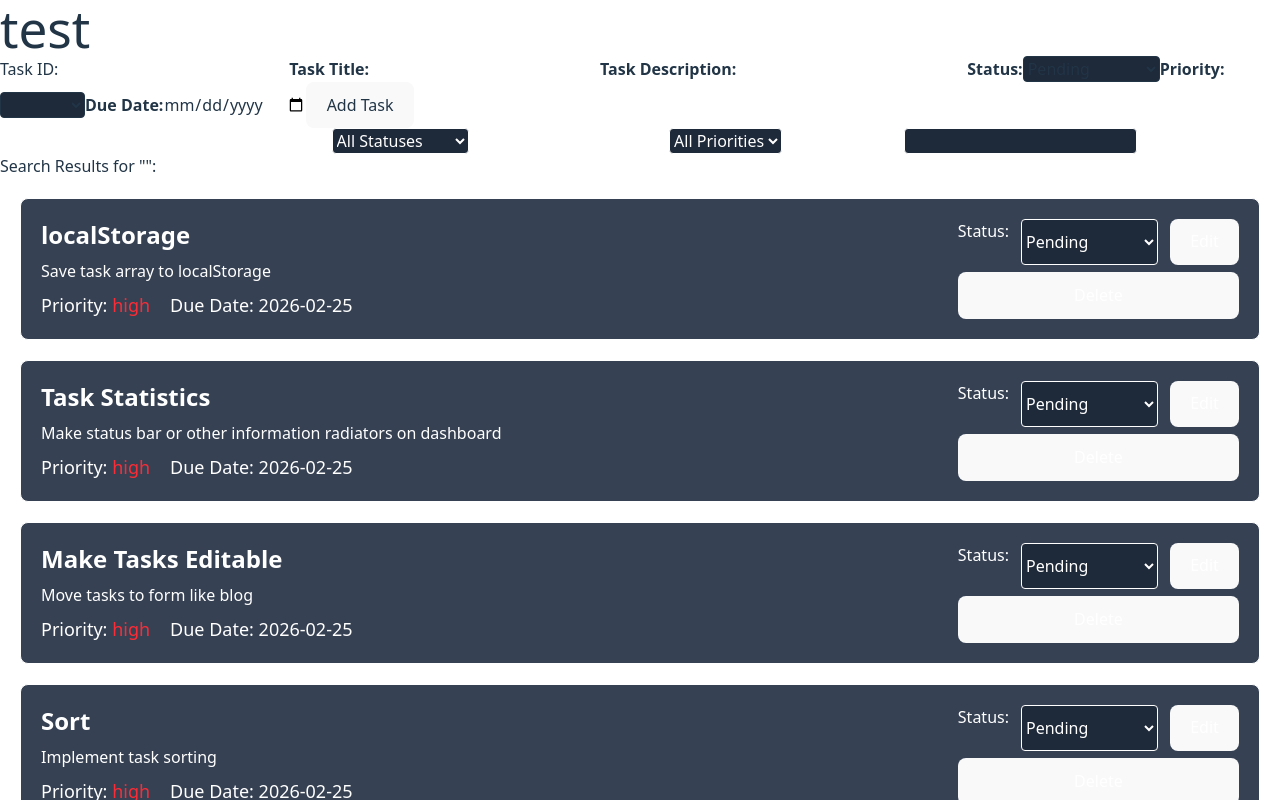
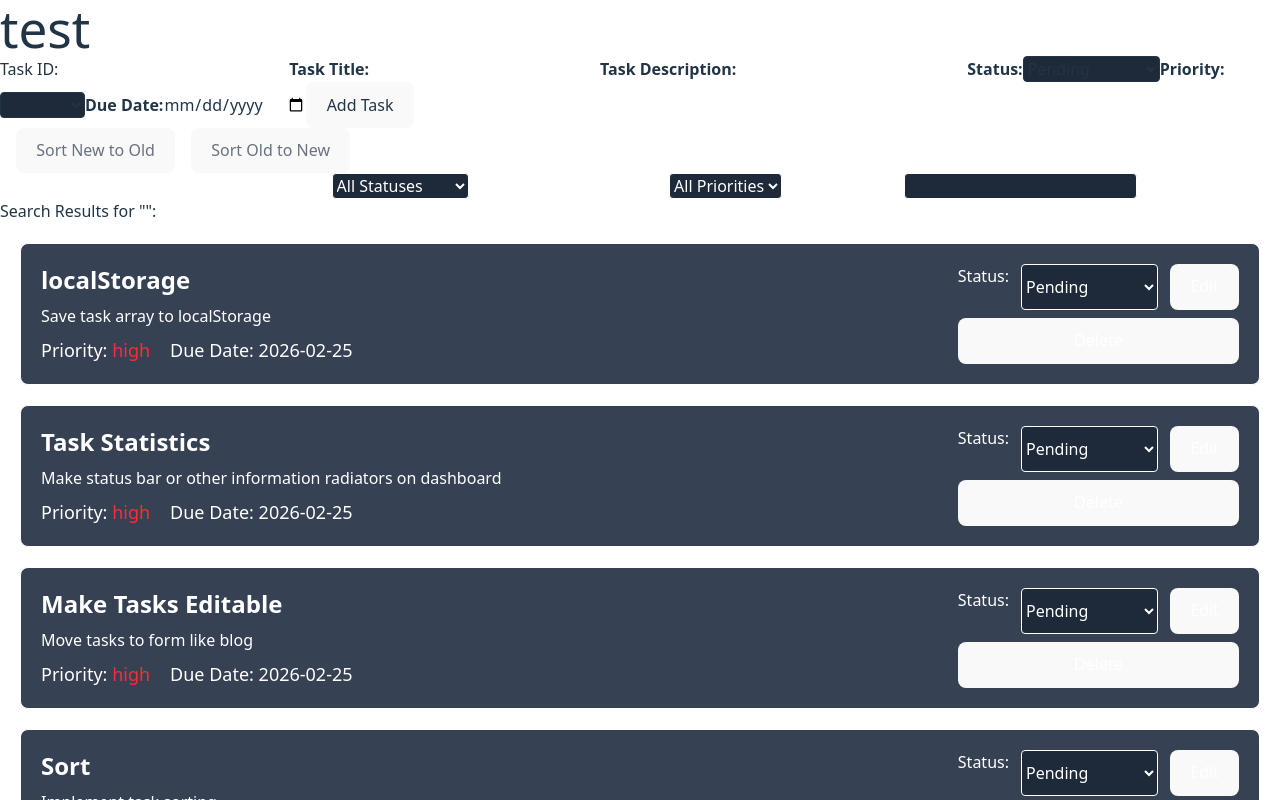
Before and after one commit to elysewelsh/sba9, a React (Vite) app: page / in a window 1280 px wide. Shown: the top 800 px of the page. Built offline with nearby package versions, Linux system fonts and the light colour scheme.

Commit message:
can sort and comments added.

```diff
--- a/src/components/Dashboard/Dashboard.tsx
+++ b/src/components/Dashboard/Dashboard.tsx
@@ -3,7 +3,7 @@ import type { DashboardProps, Task, TaskPriority, TaskStatus }from "../../types"
 import { TaskForm } from "../TaskForm/TaskForm"
 import { TaskFilter } from "../TaskFilter/TaskFilter"
 import {TaskList } from "../TaskList/Tasklist"
-import { formGood } from "../../utils/taskUtils"
+import { formGood, localStore } from "../../utils/taskUtils"
 
 export function Dashboard ( {text}: DashboardProps) {
 
@@ -145,12 +145,17 @@ export function Dashboard ( {text}: DashboardProps) {
         }
     ]
 
+
+// keeps track of current state of task list (filtered?) and retrieves from local storage as initial state
     const [tasks, setTasks] = useState<Task[]>(() => {
         const localStorageExists = localStorage.getItem('tasks');
         return localStorageExists ? JSON.parse(localStorageExists) : ogTasks;
     });
 
+// keeps track of task id to be edited
     const [editId, setEditId] = useState<string | null>(null);
+
+// keeps track of entire task being edited and any changes to properties
     const [editTask, setEditTask] = useState<Task>(
         {
         id: '',
@@ -162,26 +167,36 @@ export function Dashboard ( {text}: DashboardProps) {
         }
     );
 
+// keeps track of array sorting status
+    const [sortOrder, setSortOrder] = useState<Task[]>(tasks);
+
+// task array newest to oldest
+    let sortedNewTasks = [...tasks].sort((a, b) => new Date(b.dueDate).getTime() - new Date(a.dueDate).getTime());
+
+// task array oldest to newest
+    let sortedOldTasks = [...tasks].sort((a, b) => new Date(a.dueDate).getTime() - new Date(b.dueDate).getTime());
+
+// keeps track of current filter state of tasks
     const [filterState, setFilterState] = useState({
         status: "",
         priority: "",
         search: "",
     });
 
-    // const [errors, setErrors] = useState(<></>);
-
-    // let initializeForm: Task = editTask;
-
+// sets filter state
     function handleFilterChange (filters: {status?: TaskStatus, priority?: TaskPriority, search?: string}) {
         setFilterState((prevFilterState) => {return { ...prevFilterState, ...filters };});
     };
 
-    //newest to oldest
-    const sortedNewTasks = [...tasks].sort((a, b) => new Date(b.dueDate).getTime() - new Date(a.dueDate).getTime());
+// uses filter state to compare to tasks in tasks array
+    const filteredTasks = sortOrder.filter(task => {
+        const includesStatus = filterState.status === "" || task.status.includes(filterState.status);
+        const includesPriority = filterState.priority === "" || task.priority.includes(filterState.priority);
+        const includesSearch = filterState.search === "" || (task.title.toLowerCase().includes(filterState.search.toLowerCase()) || task.description.toLowerCase().includes(filterState.search.toLowerCase()))
+        return includesStatus && includesPriority && includesSearch;
+    });
 
-    //oldest to newest
-    const sortedOldTasks = [...tasks].sort((a, b) => new Date(a.dueDate).getTime() - new Date(b.dueDate).getTime());
-
+// when new task submitted with add task button
     const handleSubmit = (newTask: Task) => {
         const updatedTasks = [...tasks, newTask];
         setTasks(updatedTasks);
@@ -196,12 +211,14 @@ export function Dashboard ( {text}: DashboardProps) {
                 });
     };
 
+// when status updated on individual task with dropdown
     function handleStatusChange (taskId:string, newStatus:TaskStatus) {
         const updatedTasks = tasks.map(task => task.id === taskId ? {...task, status: newStatus } : task );
         setTasks(updatedTasks);
         localStore(updatedTasks);
     };
 
+// when "save changes" button is clicked after editing existing task
     function handleFullEdit (newTask : Task) {
         let validateForm = formGood(newTask);
         if (validateForm[0] === "Submitted") {
@@ -226,39 +243,39 @@ export function Dashboard ( {text}: DashboardProps) {
         }
     };
 
-
+// when "edit" button is clicked from inside individual task
     function handleEditRequest (taskId: string) {
         const editTask = tasks.find(task => task.id === taskId);
         if (editTask) {
             setEditId(editTask.id);
             setEditTask(editTask);
-            // initializeForm = editTask;
         };
     };
 
+// when "delete" button is clicked from within individual task
     function handleDelete(taskId: string, taskTitle: string) {
         const updatedTasks = tasks.filter(task => task.id !== taskId || task.title !== taskTitle);
         setTasks(updatedTasks);
         localStore(updatedTasks);
     };
 
-    function localStore (tasks: Task[]) {
-        localStorage.setItem('tasks', JSON.stringify(tasks));
-    };
 
-    const filteredTasks = tasks.filter(task => {
-        const includesStatus = filterState.status === "" || task.status.includes(filterState.status);
-        const includesPriority = filterState.priority === "" || task.priority.includes(filterState.priority);
-        const includesSearch = filterState.search === "" || (task.title.toLowerCase().includes(filterState.search.toLowerCase()) || task.description.toLowerCase().includes(filterState.search.toLowerCase()))
-        return includesStatus && includesPriority && includesSearch;
-    });
-
-// postDate.innerText = `post last edited: ${(new Date(array[i].date)).toLocaleDateString()}`;
-
-    return (
+return (
         <>
         <h1>{text}</h1>
         <TaskForm key={editId || "new"} taskToEdit={editTask} onSubmit={handleSubmit} onEditSubmit={handleFullEdit}/>
+        <button
+            onClick={() => setSortOrder(sortedNewTasks)}
+            className="ml-4 text-gray-500 hover:text-gray-700"
+        >
+            Sort New to Old
+        </button>
+        <button
+            onClick={() => setSortOrder(sortedOldTasks)}
+            className="ml-4 text-gray-500 hover:text-gray-700"
+        >
+            Sort Old to New
+        </button>
         <TaskFilter onFilterChange={handleFilterChange}/>
         <p>Search Results for "{filterState.search}":</p>
         <TaskList tasks={filteredTasks} onStatusChange={handleStatusChange} onEdit={handleEditRequest} onDelete={handleDelete}/>
--- a/src/utils/taskUtils.ts
+++ b/src/utils/taskUtils.ts
@@ -1,11 +1,5 @@
-import { useState } from 'react'
+
 import type { Task } from '../types'
-// Implement task filtering logic
-
-
-
-// Add sorting functions
-
 
 
 // Create validation helpers
@@ -23,4 +17,8 @@ export function formGood (newTask: Task): string[] {
     }
     return ["Submitted"];
 }
-// Add date formatting utilities
+
+// localStorage
+export function localStore (tasks: Task[]) {
+    localStorage.setItem('tasks', JSON.stringify(tasks));
+};
```
Also changed, not shown: src/components/TaskForm/TaskForm.tsx (+5 -27 lines).
